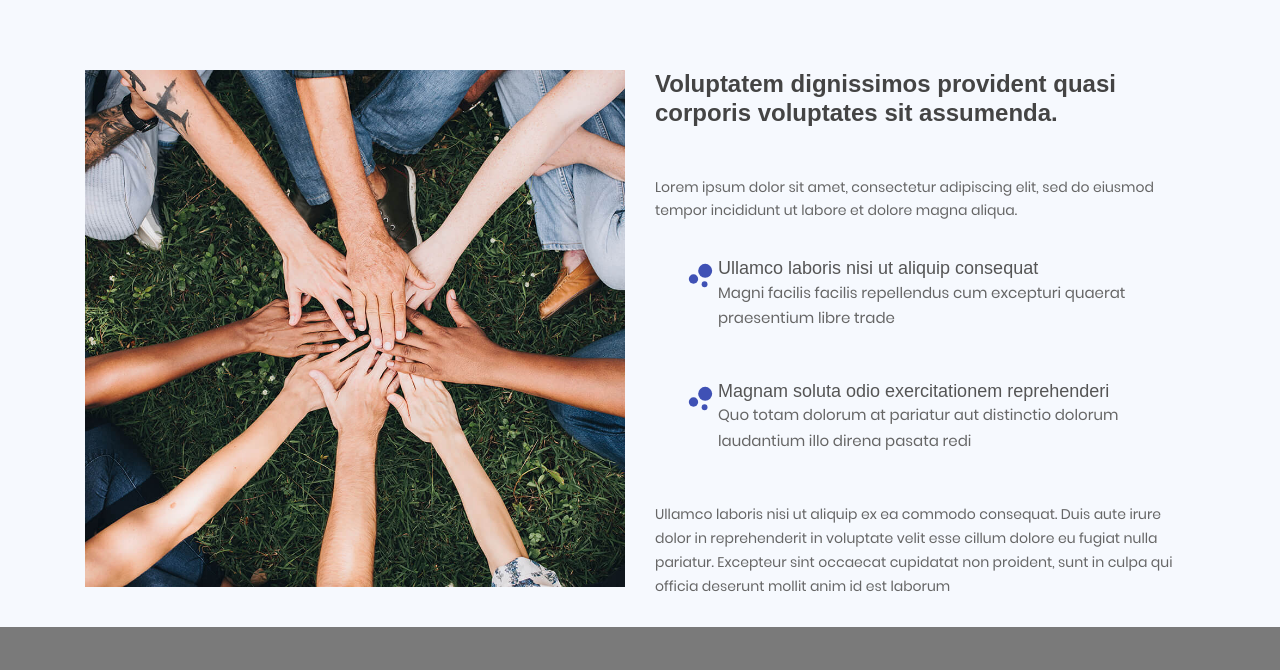
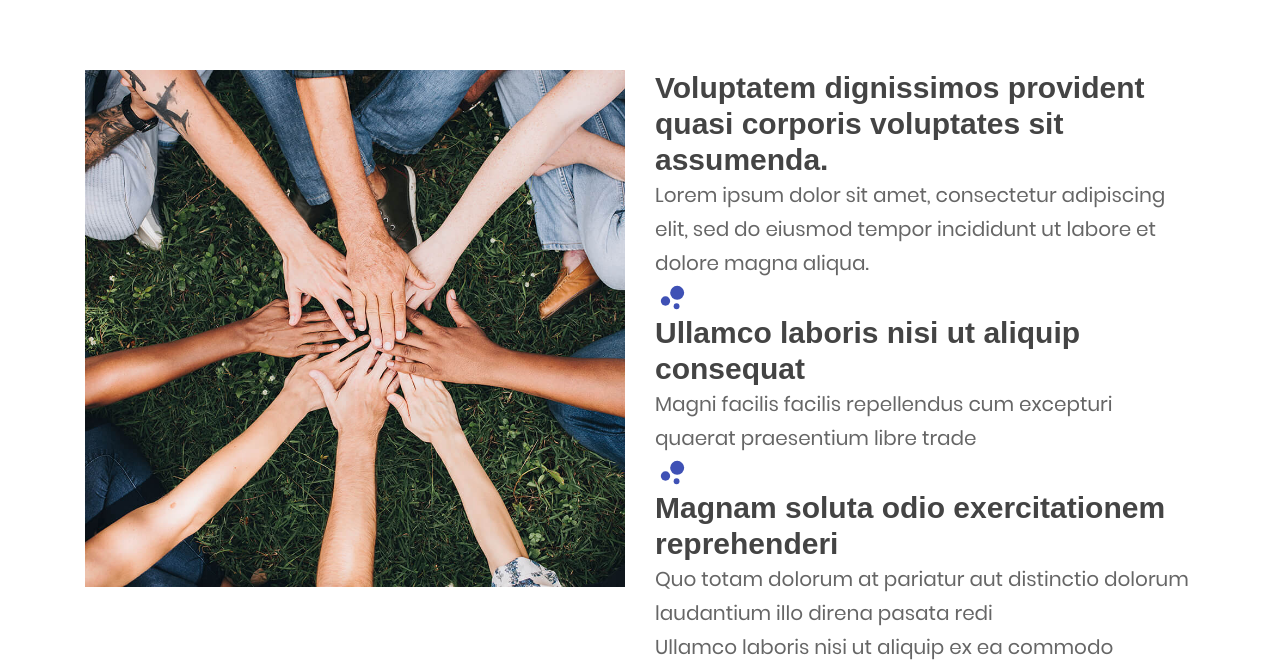
Before and after one commit to r2montero/webapp-tcu532-ucr-react.client, a React (Create React App) app: page /acerca in a window 1280 px wide. Shown: the part 238-908 px from the top of the page. Built offline with nearby package versions, Linux system fonts and the light colour scheme; no server answers.

Commit message:
arreglo en aboutus y en home respecto al footer

```diff
--- a/src/components/pages/public/Aboutus.js
+++ b/src/components/pages/public/Aboutus.js
@@ -1,9 +1,20 @@
 import React, { useEffect } from 'react';
 import AOS from 'aos';
-
+import { makeStyles } from '@material-ui/core/styles';
 import BubbleChartIcon from '@material-ui/icons/BubbleChart';
 import solidaridad from '../../../assets/imgs/solidaridad-about.jpg';
 import '../../../assets/css/about.css';
+
+const useStyles = makeStyles((theme) => ({
+    h: {
+      fontSize: '30px',
+      fontWeight: 'bold',
+    },
+    p:{
+        fontSize: '20px',
+    }
+  }));
+
 
 const Aboutus = () => {
     useEffect(() => {
@@ -11,13 +22,14 @@ const Aboutus = () => {
             duration: 2000
         });
     }, []);
+    const classes = useStyles();
     return (
         <>
-            <div id='about' className="about section-bg">
+            <div className={classes.root} id='about' >
 
                 <div className="container" data-aos="fade-up">
                     <div className="section-title">
-                        <h3>TCU <span> 532</span></h3>
+                        <h3 className={classes.h}>TCU <span> 532</span></h3>
                         <p>Promoción de la Economía Solidaria y el Cooperativismo en la Región de Occidente</p>
                     </div>
 
@@ -27,8 +39,8 @@ const Aboutus = () => {
                         </div>
 
                         <div className="col-lg-6 pt-4 pt-lg-0 content d-flex flex-column justify-content-center" data-aos="fade-up" data-aos-delay="100">
-                            <h3>Voluptatem dignissimos provident quasi corporis voluptates sit assumenda.</h3>
-                            <p className="fst-italic">
+                            <h3 className={classes.h}>Voluptatem dignissimos provident quasi corporis voluptates sit assumenda.</h3>
+                            <p className={classes.p}>
                                 Lorem ipsum dolor sit amet, consectetur adipiscing elit, sed do eiusmod tempor incididunt ut labore et dolore
                                 magna aliqua.
                             </p>
@@ -36,19 +48,19 @@ const Aboutus = () => {
                                 <li>
                                     <BubbleChartIcon color='primary' fontSize='large' />
                                     <div>
-                                        <h5>Ullamco laboris nisi ut aliquip consequat</h5>
-                                        <p>Magni facilis facilis repellendus cum excepturi quaerat praesentium libre trade</p>
+                                        <h5 className={classes.h}>Ullamco laboris nisi ut aliquip consequat</h5>
+                                        <p className={classes.p}>Magni facilis facilis repellendus cum excepturi quaerat praesentium libre trade</p>
                                     </div>
                                 </li>
                                 <li>
                                     <BubbleChartIcon color='primary' fontSize='large' />
                                     <div>
-                                        <h5>Magnam soluta odio exercitationem reprehenderi</h5>
-                                        <p>Quo totam dolorum at pariatur aut distinctio dolorum laudantium illo direna pasata redi</p>
+                                        <h5 className={classes.h}>Magnam soluta odio exercitationem reprehenderi</h5>
+                                        <p className={classes.p}>Quo totam dolorum at pariatur aut distinctio dolorum laudantium illo direna pasata redi</p>
                                     </div>
                                 </li>
                             </ul>
-                            <p className='last-p'>
+                            <p className={classes.p}>
                                 Ullamco laboris nisi ut aliquip ex ea commodo consequat. Duis aute irure dolor in reprehenderit in voluptate
                                 velit esse cillum dolore eu fugiat nulla pariatur. Excepteur sint occaecat cupidatat non proident, sunt in
                                 culpa qui officia deserunt mollit anim id est laborum
--- a/src/components/pages/public/Footer.js
+++ b/src/components/pages/public/Footer.js
@@ -9,8 +9,9 @@ import { Card, CardContent } from '@material-ui/core';
 const useStyles = makeStyles((theme) => ({
   footer: {
     backgroundColor: "#7A7A7A",
-    // marginTop: theme.spacing(8),
+    marginTop: theme.spacing(8),
     padding: theme.spacing(6, 0),
+
   },
   root:{
     backgroundColor: "#7A7A7A",
```
